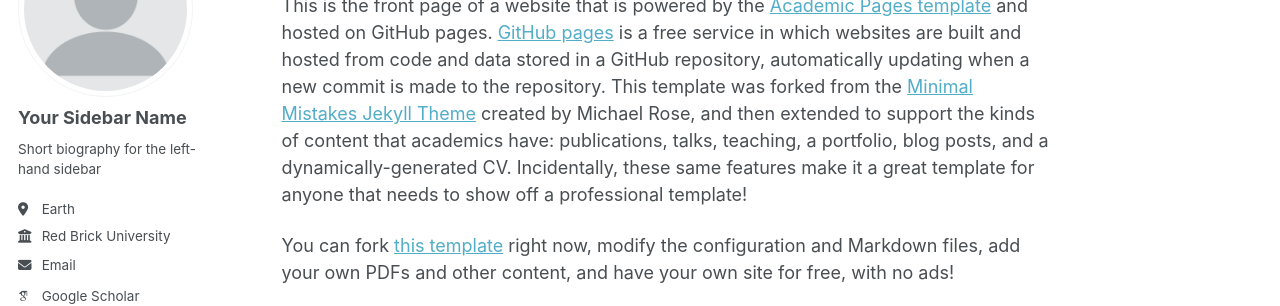
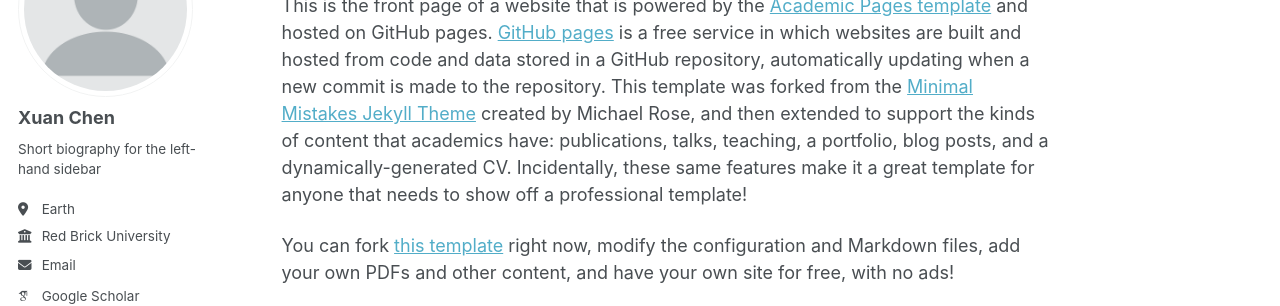
Before and after one commit to cx0222/cx0222.github.io, a Jekyll site: the page built from _pages/about.md, in a window 1280 px wide. Shown: the part 177-483 px from the top of the page. Built offline with Jekyll 4.4.1, drawn with Linux system fonts in a browser that asks for light colours; some web fonts are replaced; a script that is not in the unit is left out.

Commit message:
Update author name in configuration file

```diff
--- a/_config.yml
+++ b/_config.yml
@@ -24,7 +24,7 @@ repository               : "academicpages/academicpages.github.io"
 author:
   # Biographic information
   avatar           : "profile.png"
-  name             : "Your Sidebar Name"
+  name             : "Xuan Chen"
   pronouns         : # example: "she/her"
   bio              : "Short biography for the left-hand sidebar"
   location         : "Earth"
```
